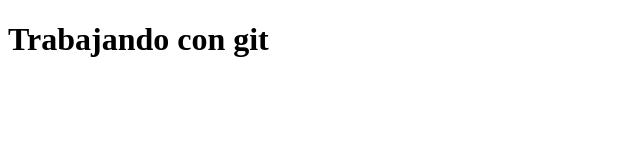
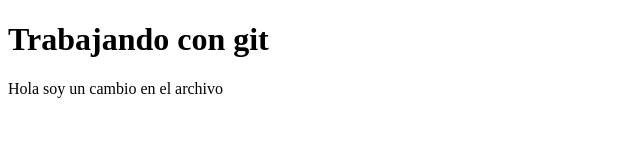
Before and after one commit to LCARRILLO1101/MiPrimerRepositorio, a plain HTML site: page index.html in a window 1280 px wide. Shown: the whole page, without its empty margins (0-640 px from the left). Drawn offline with Linux system fonts and the light colour scheme.

Commit message:
adding a new paragraph

```diff
--- a/index.html
+++ b/index.html
@@ -7,5 +7,6 @@
 </head>
 <body>
     <h1>Trabajando con git</h1>
+    <p>Hola soy un cambio en el archivo</p>
 </body>
 </html>
```
